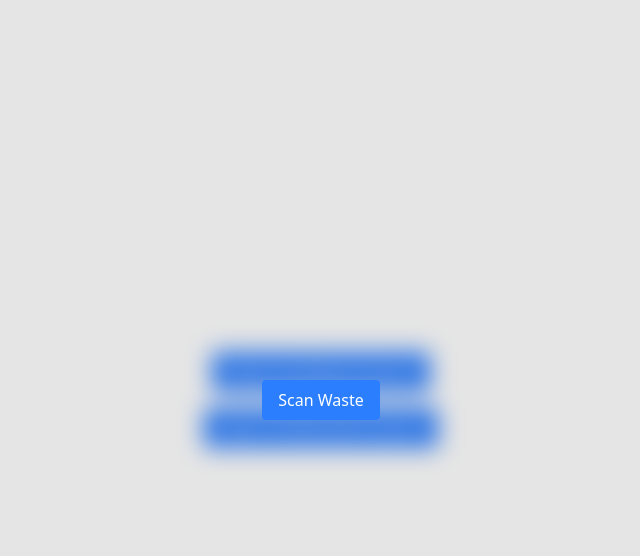
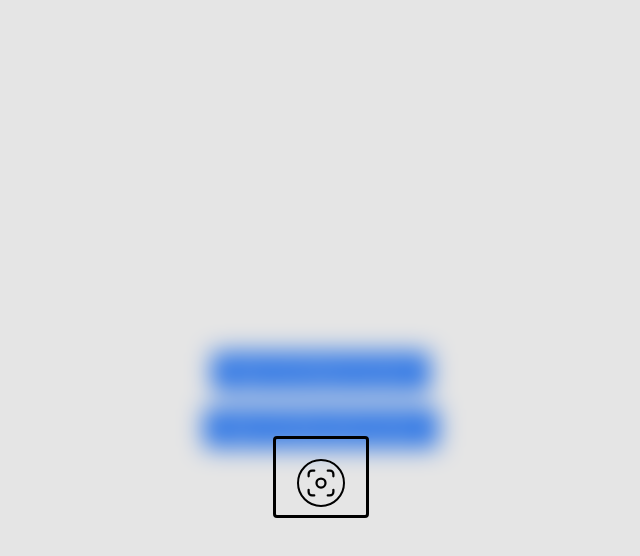
Before and after one commit to TheSigmaSociety/PlatePredict, a Next.js app in the folder plate-predict/: page /input in a window 1280 px wide. Both pictures are taken after a click on the button "Open the Waste Scanner". Shown: the top 556 px of the page, without its empty margins (319-959 px from the left). Built offline with nearby package versions, Linux system fonts and the light colour scheme; no server answers; a web font is replaced by a local one.

Commit message:
we got images chattika

```diff
--- a/plate-predict/src/components/BarcodeScanner.tsx
+++ b/plate-predict/src/components/BarcodeScanner.tsx
@@ -1,21 +1,16 @@
 "use client";
 
 import React, { useState, useRef } from 'react';
-
+import Camera from './camera';
 export default function BarcodeScanner() {
     const [isOpen, setIsOpen] = useState(false);
-    const [image, setImage] = useState(null);
-    const [prediction, setPrediction] = useState(null);
-    const [loading, setLoading] = useState(false);
-    const inputRef = useRef(null);
 
 
+    function handleBarcode(photo: string) {
+        console.log(photo);
+        setIsOpen(false);
+    }
 
-
-    const handlePredict = async () => {
-        console.log("predicing...")
-        setIsOpen(false);
-    };
 
     return (
 
@@ -29,10 +24,9 @@ export default function BarcodeScanner() {
 
             {isOpen && (
                 <div className = "backdrop-blur-md fixed inset-0 flex items-center justify-center bg-black/10 bg-opacity-10 z-50">
-                <button onClick={handlePredict} className = "px-4 py-2 bg-blue-500 text-white rounded hover:bg-blue-600 transition">
-                    {loading ? 'Loading...' : 'Scan Barcode'}
-                </button>
-                {image && <img src={image} alt="Selected" style={{ width: '300px', height: 'auto' }} />}
+                <Camera onPhotoTaken = {handleBarcode}/>
+
+
                 </div>
             )}
         </div>
--- a/plate-predict/src/components/WasteScanner.tsx
+++ b/plate-predict/src/components/WasteScanner.tsx
@@ -1,21 +1,16 @@
 "use client";
 
-import React, { useState, useRef } from 'react';
-
+import React, { useState, useRef, useEffect } from 'react';
+import Camera from './camera';
 export default function WasteScanner() {
     const [isOpen, setIsOpen] = useState(false);
-    const [image, setImage] = useState(null);
-    const [prediction, setPrediction] = useState(null);
-    const [loading, setLoading] = useState(false);
-    const inputRef = useRef(null);
+
+    async function handlePredict(photoThing: string) {
+        console.log(photoThing);
+        setIsOpen(false);
+    }
 
 
-
-
-    const handlePredict = async () => {
-        console.log("predicing...")
-        setIsOpen(false);
-    };
 
     return (
 
@@ -29,14 +24,10 @@ export default function WasteScanner() {
 
             {isOpen && (
 
-
                 <div className = "backdrop-blur-md fixed inset-0 flex items-center justify-center bg-black/10 bg-opacity-10 z-50">
+                <Camera onPhotoTaken = {handlePredict}/>
 
 
-                <button onClick={handlePredict} className = "px-4 py-2 bg-blue-500 text-white rounded hover:bg-blue-600 transition">
-                    {loading ? 'Loading...' : 'Scan Waste'}
-                </button>
-                {image && <img src={image} alt="Selected" style={{ width: '300px', height: 'auto' }} />}
                 </div>
             )}
         </div>
--- /dev/null
+++ b/plate-predict/src/components/camera.tsx
@@ -0,0 +1,103 @@
+import React, { useRef, useEffect, useState } from 'react';
+
+interface CameraProps {
+  onPhotoTaken?: (photo: string) => void;
+}
+
+const Camera: React.FC<CameraProps> = ({ onPhotoTaken }) => {
+  const videoRef = useRef(null);
+  const [photo, setPhoto] = useState(null);
+  const [upload, setUpload] = useState(""); //take photo
+  const [isPhotoTaken, setIsPhotoTaken] = useState(false);
+  const [output, outputFunc] = useState("");
+
+  useEffect(() => {
+    const startCamera = async () => {
+      try {
+        const stream = await navigator.mediaDevices.getUserMedia({ video: true });
+        if (videoRef.current) {
+          videoRef.current.srcObject = stream;
+          videoRef.current.addEventListener('loadedmetadata', () => {
+            videoRef.current.play();
+          });
+        }
+      } catch (err) {
+        console.error("Error accessing camera: ", err);
+      }
+    };
+
+    startCamera();
+
+    return () => {
+      if (videoRef.current && videoRef.current.srcObject) {
+        let tracks = videoRef.current.srcObject.getTracks();
+        tracks.forEach(track => track.stop());
+      }
+    };
+  }, []);
+
+  const getSigma = () => {
+    const video = videoRef.current;
+    if (video && !photo) {
+      const canvas = document.createElement('canvas');
+      canvas.width = video.videoWidth;
+      canvas.height = video.videoHeight;
+      const context = canvas.getContext('2d');
+      context.drawImage(video, 0, 0, canvas.width, canvas.height);
+      const base64Image = canvas.toDataURL('image/png');
+      setPhoto(base64Image);
+      setUpload(""); //submit
+      setIsPhotoTaken(true);
+
+    } else {
+      outputFunc("generating..");
+      if (onPhotoTaken) {
+        onPhotoTaken(photo); // Pass the image to the parent component
+      }
+      //upload to server
+    }
+  };
+
+  return (
+    <div className="flex flex-col justify-center items-center p-2">
+      {photo && <img src={photo} className="aspect-auto rounded-md" />}
+      {!photo && <video ref={videoRef} autoPlay className="aspect-auto rounded-md" />}
+      {output && (
+        <div className="flex flex-col flex-grow justify-center items-center">
+          <div className="whitespace-pre-line pt-2">{output}</div>
+        </div>
+      )}
+      <div
+        className="flex bottom-0 w-24 items-center justify-center rounded cursor-pointer mt-1 border-black border-3"
+        onClick={getSigma}
+      >
+        {upload}
+        {isPhotoTaken ? (
+          <svg
+            xmlns="http://www.w3.org/2000/svg"
+            fill="none"
+            viewBox="0 0 24 24"
+            strokeWidth="1.5"
+            stroke="green"
+            className="size-12 border-2 border-secondary rounded-full m-2 p-1 mt-5"
+          >
+            <path strokeLinecap="round" strokeLinejoin="round" d="m4.5 12.75 6 6 9-13.5" />
+          </svg>
+        ) : (
+          <svg
+            xmlns="http://www.w3.org/2000/svg"
+            fill="none"
+            viewBox="0 0 24 24"
+            strokeWidth="1.5"
+            stroke="currentColor"
+            className="size-12 border-2 border-black rounded-full m-2 p-1 mt-5"
+          >
+            <path strokeLinecap="round" strokeLinejoin="round" d="M7.5 3.75H6A2.25 2.25 0 0 0 3.75 6v1.5M16.5 3.75H18A2.25 2.25 0 0 1 20.25 6v1.5m0 9V18A2.25 2.25 0 0 1 18 20.25h-1.5m-9 0H6A2.25 2.25 0 0 1 3.75 18v-1.5M15 12a3 3 0 1 1-6 0 3 3 0 0 1 6 0Z" />
+          </svg>
+        )}
+      </div>
+    </div>
+  );
+};
+
+export default Camera;
```
Also changed, not shown: plate-predict/package.json (+6 -5 lines), 1 other file (tests, documents, lock files or other folders).
